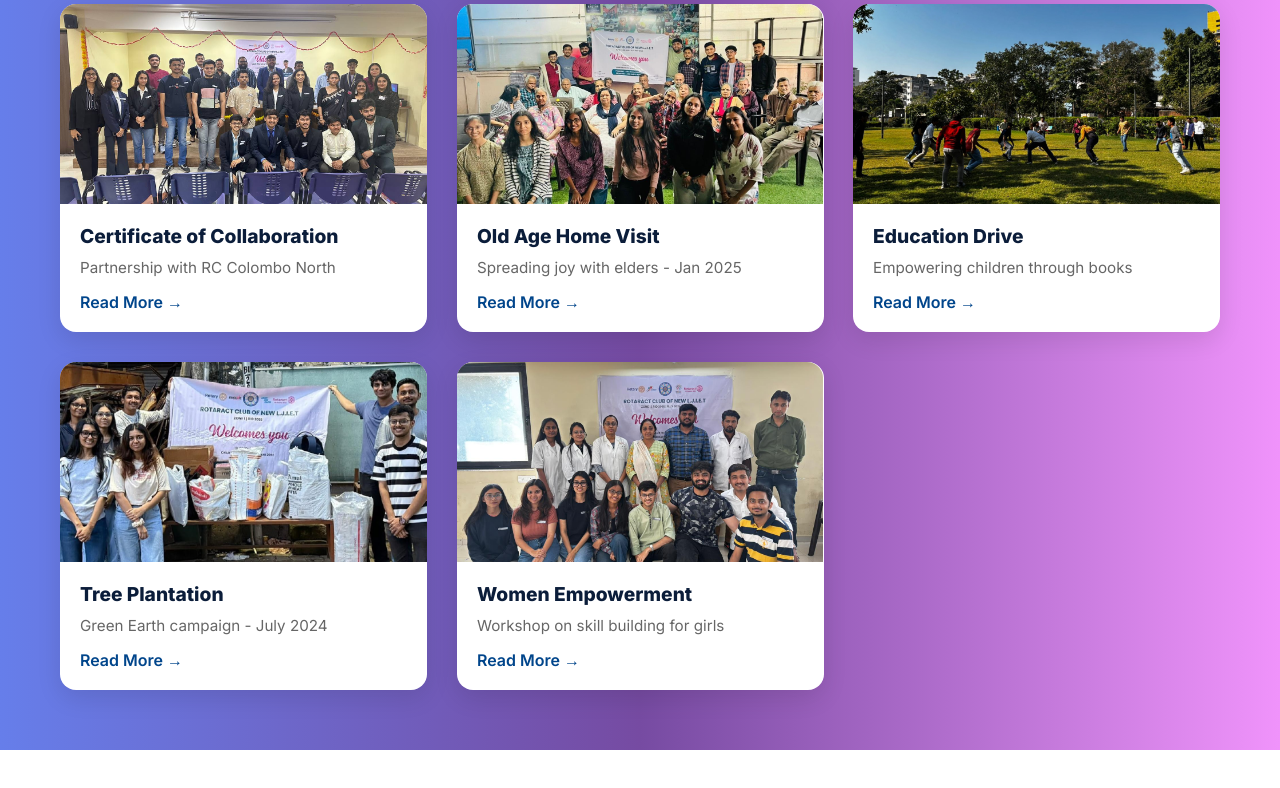
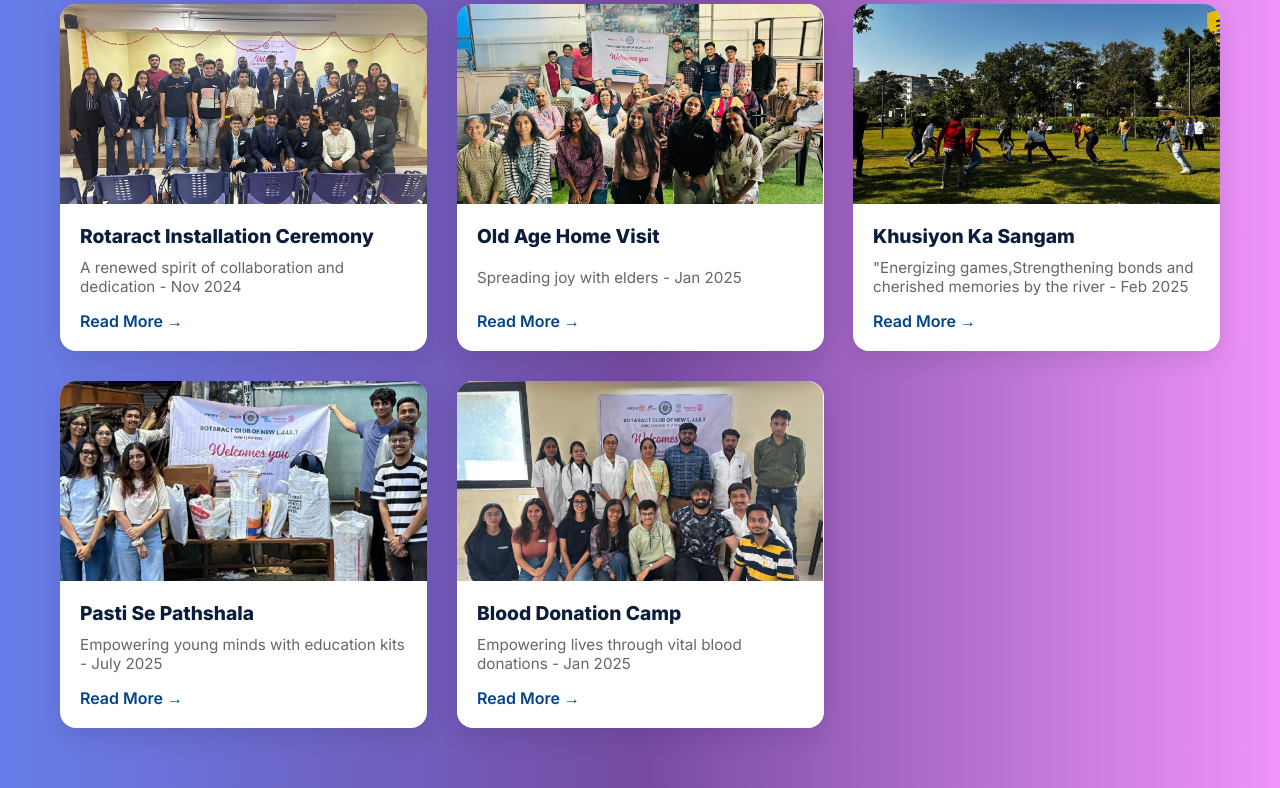
Before and after one commit to umang1886/Rotaract-hackathon, a Flask app: page /events in a window 1280 px wide. Shown: the part 271-1059 px from the top of the page. Before the commit the page ends 1021 px from the top, so only its background shows below. Run offline with Flask 3, Linux system fonts and the light colour scheme; some libraries are stand-ins or nearby versions.

Commit message:
RC Website

```diff
--- /dev/null
+++ b/requirements.txt
@@ -0,0 +1,6 @@
+Flask==2.3.2
+Flask-WTF==1.1.1
+WTForms==3.1.2
+PyMySQL==1.1.0
+bcrypt==4.1.2
+Werkzeug==2.3.8
--- a/templates/user/events.html
+++ b/templates/user/events.html
@@ -226,8 +226,8 @@
   <div class="card" data-aos="zoom-in-up" data-aos-delay="100">
     <img src="{{ url_for('static', filename='images/Image12.jpg') }}" alt="Collaboration">
     <div class="card-content">
-      <h3>Certificate of Collaboration</h3>
-      <p>Partnership with RC Colombo North</p>
+      <h3>Rotaract Installation Ceremony</h3>
+      <p>A renewed spirit of collaboration and dedication - Nov 2024</p>
       <a href="/events/collaboration">Read More →</a>
     </div>
   </div>
@@ -246,8 +246,8 @@
   <div class="card" data-aos="zoom-in-up" data-aos-delay="300">
     <img src="{{ url_for('static', filename='images/Image6.jpg') }}" alt="Education Drive">
     <div class="card-content">
-      <h3>Education Drive</h3>
-      <p>Empowering children through books</p>
+      <h3>Khusiyon Ka Sangam</h3>
+      <p>"Energizing games,Strengthening bonds and cherished memories by the river - Feb 2025</p>
       <a href="/events/education-drive">Read More →</a>
     </div>
   </div>
@@ -256,18 +256,18 @@
   <div class="card" data-aos="zoom-in-up" data-aos-delay="400">
     <img src="{{ url_for('static', filename='images/Image8.jpg') }}" alt="Tree Plantation">
     <div class="card-content">
-      <h3>Tree Plantation</h3>
-      <p>Green Earth campaign - July 2024</p>
+      <h3>Pasti Se Pathshala</h3>
+      <p>Empowering young minds with education kits - July 2025</p>
       <a href="/events/tree-plantation">Read More →</a>
     </div>
   </div>
 
   <!-- Event 5 -->
   <div class="card" data-aos="zoom-in-up" data-aos-delay="500">
-    <img src="{{ url_for('static', filename='images/Image15.jpg') }}" alt="Women Empowerment">
+    <img src="{{ url_for('static', filename='images/Image15.jpg') }}" alt="Blood Donation Image">
     <div class="card-content">
-      <h3>Women Empowerment</h3>
-      <p>Workshop on skill building for girls</p>
+      <h3>Blood Donation Camp</h3>
+      <p>Empowering lives through vital blood donations - Jan 2025 </p>
       <a href="/events/women-empowerment">Read More →</a>
     </div>
   </div>
```
